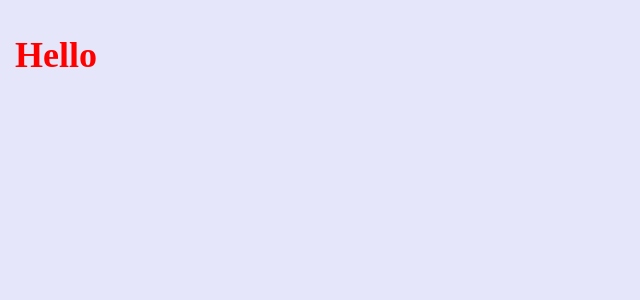
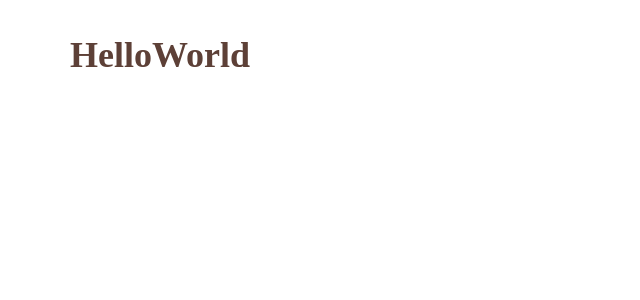
Before and after one commit to ozaki25/react-redux-storybook, a React (Create React App) app: page / in a window 1280 px wide. Shown: the top 300 px of the page, without its empty margins (0-640 px from the left). Built offline with nearby package versions, Linux system fonts and the light colour scheme.

Commit message:
add component

```diff
--- a/src/App.js
+++ b/src/App.js
@@ -1,21 +1,30 @@
 import React from 'react';
 import styled from 'styled-components';
-
-const Container = styled.div`
-  background-color: lavender;
-  height: 100vh;
-  padding: 10px 15px;
-`;
-
-const H1 = styled.h1`
-  font-size: 36px;
-  color: red;
-`;
+import Title from 'src/components/atoms/Title';
 
 const App = () => (
   <Container>
-    <H1>Hello</H1>
+    <Title>HelloWorld</Title>
   </Container>
 );
 
+const Container = styled.div`
+  height: 100vh;
+  margin-right: auto;
+  margin-left: auto;
+  padding: 10px 15px;
+  @media (min-width: 576px) {
+    max-width: 540px;
+  }
+  @media (min-width: 768px) {
+    max-width: 720px;
+  }
+  @media (min-width: 992px) {
+    max-width: 960px;
+  }
+  @media (min-width: 1200px) {
+    max-width: 1140px;
+  }
+`;
+
 export default App;
--- /dev/null
+++ b/src/components/atoms/Title.js
@@ -0,0 +1,8 @@
+import styled from 'styled-components';
+
+const Title = styled.h1`
+  font-size: 36px;
+  color: #5d4037;
+`;
+
+export default Title;
```
